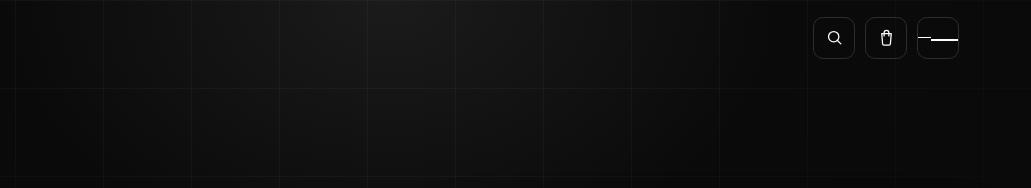
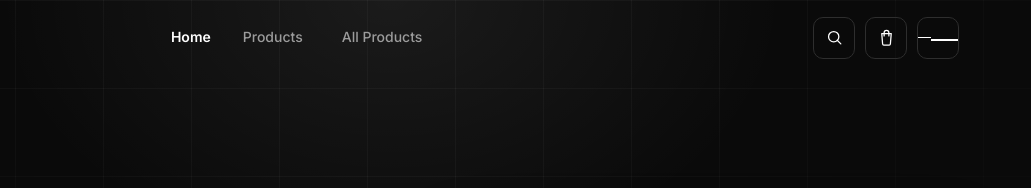
Before and after one commit to Specter4/Nodium-V2, a website: page index.html in a window 1280 px wide. Shown: the top 188 px of the page, 249-1280 px from the left. Drawn offline with Linux system fonts and the light colour scheme.

Commit message:
Show desktop navigation

```diff
--- a/assets/css/main.css
+++ b/assets/css/main.css
@@ -359,7 +359,7 @@ h1, h2, h3, h4 {
 }
 
 /* main nav */
-.nav-main { display: none; align-items: center; gap: 4px; margin-inline: auto; }
+.nav-main { display: flex; align-items: center; gap: 4px; margin-inline: auto; }
 .nav-item { position: relative; }
 .nav-link {
   display: inline-flex; align-items: center; gap: 7px;
```
